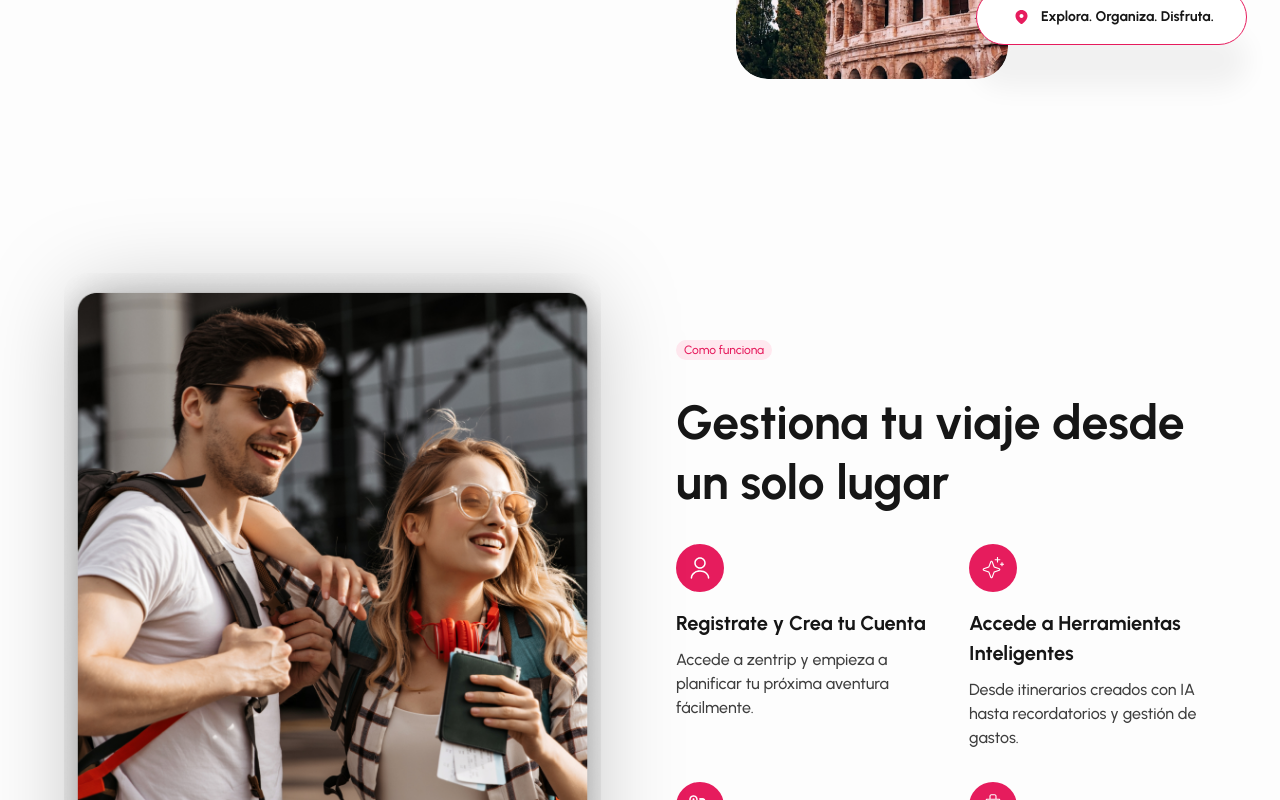
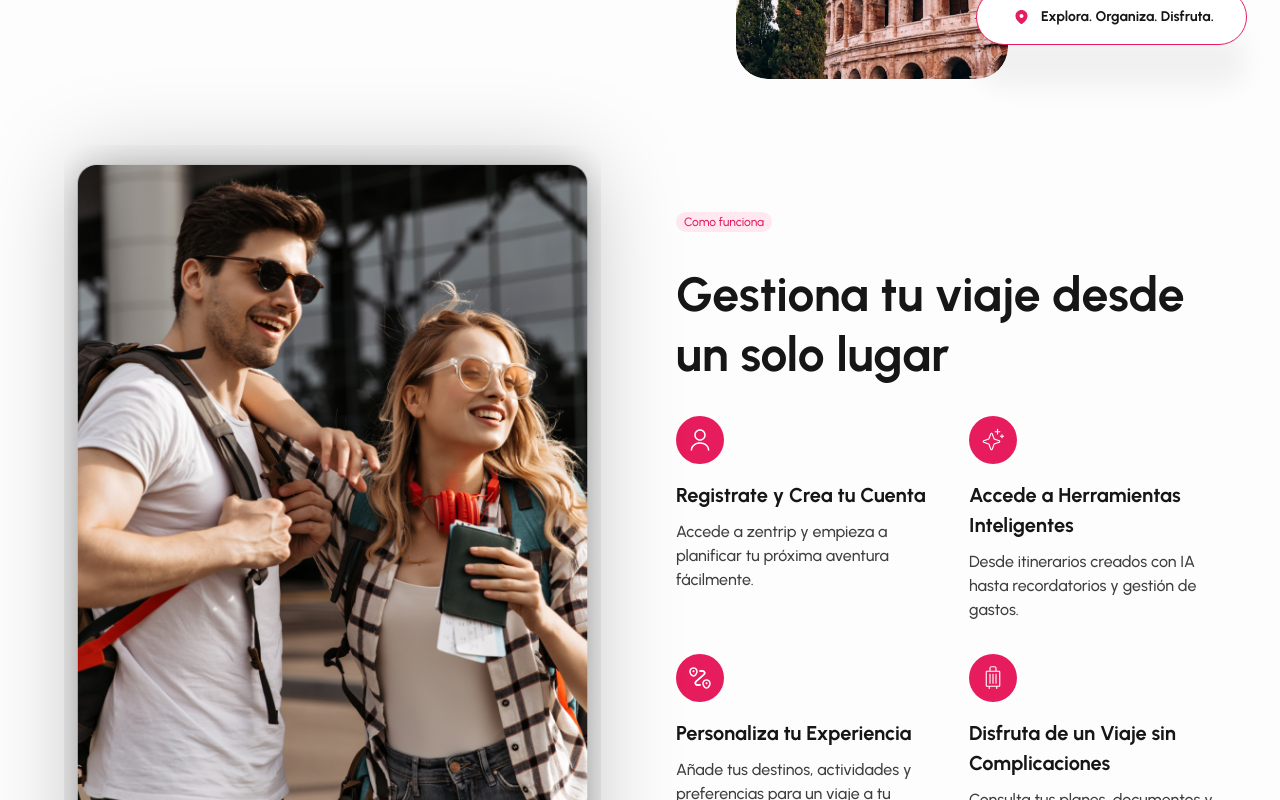
Before and after one commit to Ignacio918/viajes-app, a React (Vite) app in the folder viajes-app/: page / in a window 1280 px wide. Shown: the part 800-1600 px from the top of the page. Built offline with nearby package versions, Linux system fonts and the light colour scheme; a web font is replaced by a local one.

Commit message:
arreglo margenes howitworks

```diff
--- a/viajes-app/src/styles/HowItWorks.css
+++ b/viajes-app/src/styles/HowItWorks.css
@@ -1,6 +1,6 @@
 /* src/styles/HowItWorks.css */
 .how-it-works {
-  @apply w-full bg-[#FDFDFD] py-32 mb-24;
+  @apply w-full relative bg-[#FDFDFD];
 }
 
 .how-it-works__container {
```
